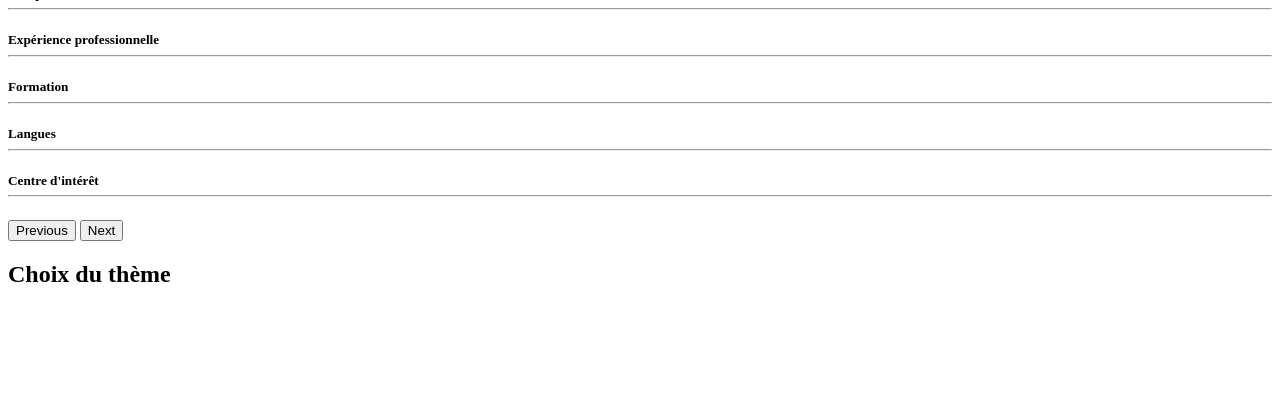
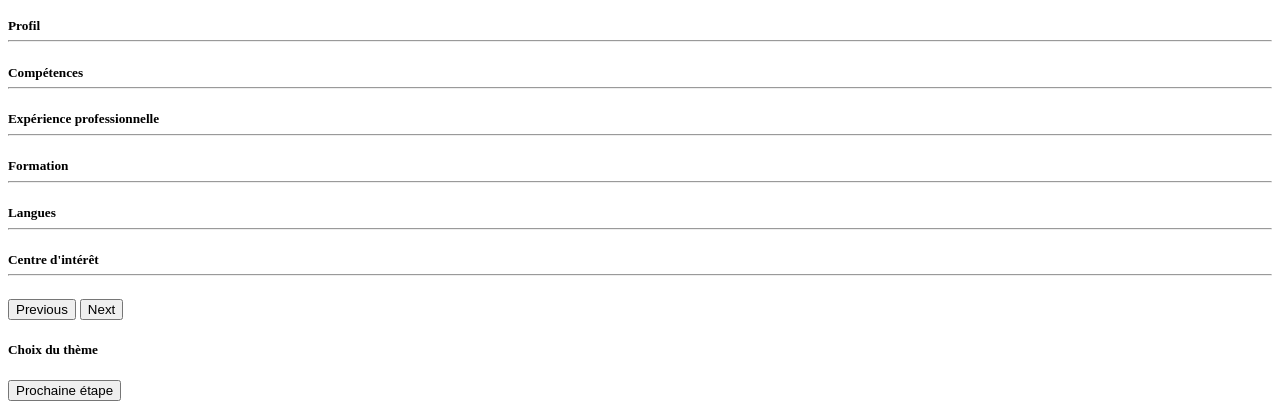
Before and after one commit to olivier-chatelin/checkpoint4, a Symfony app: template templates/theme/index.html.twig in a window 1280 px wide. Shown: the part 2474-2883 px from the top of the page. Before the commit the page ends 2756 px from the top, so only its background shows below. Run offline with Twig, Linux system fonts and the light colour scheme; the template is opened without the code that fills it, so the values that code supplies are empty; some libraries are stand-ins or nearby versions.

Commit message:
view theme ok

```diff
--- a/assets/app.js
+++ b/assets/app.js
@@ -7,6 +7,7 @@
 
 // any CSS you import will output into a single css file (app.css in this case)
 import './styles/app.scss';
+import './script';
 
 
 
--- a/assets/modern.js
+++ /dev/null
@@ -1 +0,0 @@
-import './styles/modern.scss';
--- /dev/null
+++ b/assets/script.js
@@ -0,0 +1,6 @@
+const dots = document.getElementsByClassName('dot');
+for (const dot of dots) {
+    dot.addEventListener('click',(e)=>{
+        dot.classList.toggle('dot-active');
+    })
+}
--- a/templates/theme/index.html.twig
+++ b/templates/theme/index.html.twig
@@ -4,9 +4,10 @@
 
 
 {% block body %}
-    <h2 class="text-center text-white fw-bold">Choix de modele</h2>
+    <div class="d-flex flex-column container">
+        <h2 class="text-center text-white fw-bold">Choix du modele</h2>
         <div class="resume-container">
-        <div id="carouselExampleIndicators" class="carousel slide" data-bs-ride="carousel">
+            <div id="carouselExampleIndicators" class="carousel slide" data-bs-ride="carousel" data-bs-interval="800000000">
                 <div class="carousel-indicators">
                     <button type="button" data-bs-target="#carouselExampleIndicators" data-bs-slide-to="0" class="active" aria-current="true" aria-label="Slide 1"></button>
                     <button type="button" data-bs-target="#carouselExampleIndicators" data-bs-slide-to="1" aria-label="Slide 2"></button>
@@ -14,16 +15,20 @@
                 </div>
                 <div class="carousel-inner">
                     <div class="carousel-item active cvMin ">
+                        <button class="bg-veggie text-white select-profile">Choisir ce Modèle</button>
                         {% set theme = 'metal' %}
                         {% include 'components/_classic.html.twig' %}
                     </div>
                     <div class="carousel-item cvMin">
+                        <button class="bg-veggie text-white select-profile">Choisir ce Modèle</button>
                         {% set theme = 'copper' %}
                         {% include 'components/_modern.html.twig' %}
                     </div>
                     <div class="carousel-item cvMin">
+                        <button class="bg-veggie text-white select-profile">Choisir ce Modèle</button>
                         {% set theme = 'salmon' %}
                         {% include 'components/_premium.html.twig' %}
+
                     </div>
                 </div>
                 <button class="carousel-control-prev" type="button" data-bs-target="#carouselExampleIndicators" data-bs-slide="prev">
@@ -36,7 +41,7 @@
                 </button>
             </div>
         </div>
-    <h2 class="text-white">Choix du thème</h2>
+        <h5 class="text-white">Choix du thème</h5>
         <div id="theme-selector">
 
             <span data-theme="salmon" class="rounded-circle bg-salmon dot"></span>
@@ -46,4 +51,6 @@
             <span data-theme="metal" class="rounded-circle bg-metal dot"></span>
             <span data-theme="copper" class="rounded-circle bg-copper dot"></span>
         </div>
+    </div>
+    <button class="next-step bg-veggie text-white">Prochaine étape</button>
 {% endblock %}
```
Also changed, not shown: assets/styles/global.scss (+23 -0 lines). Lines whose indentation alone changed are shown as unchanged.
